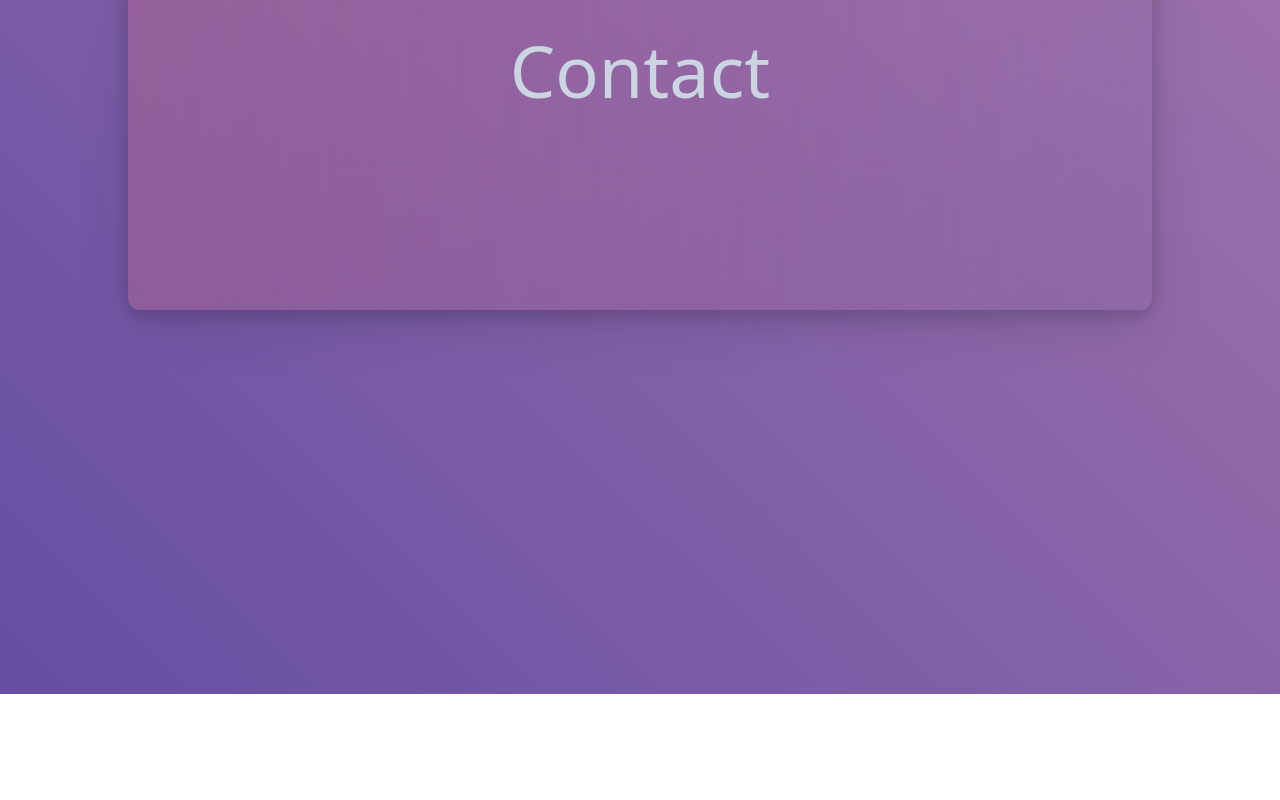
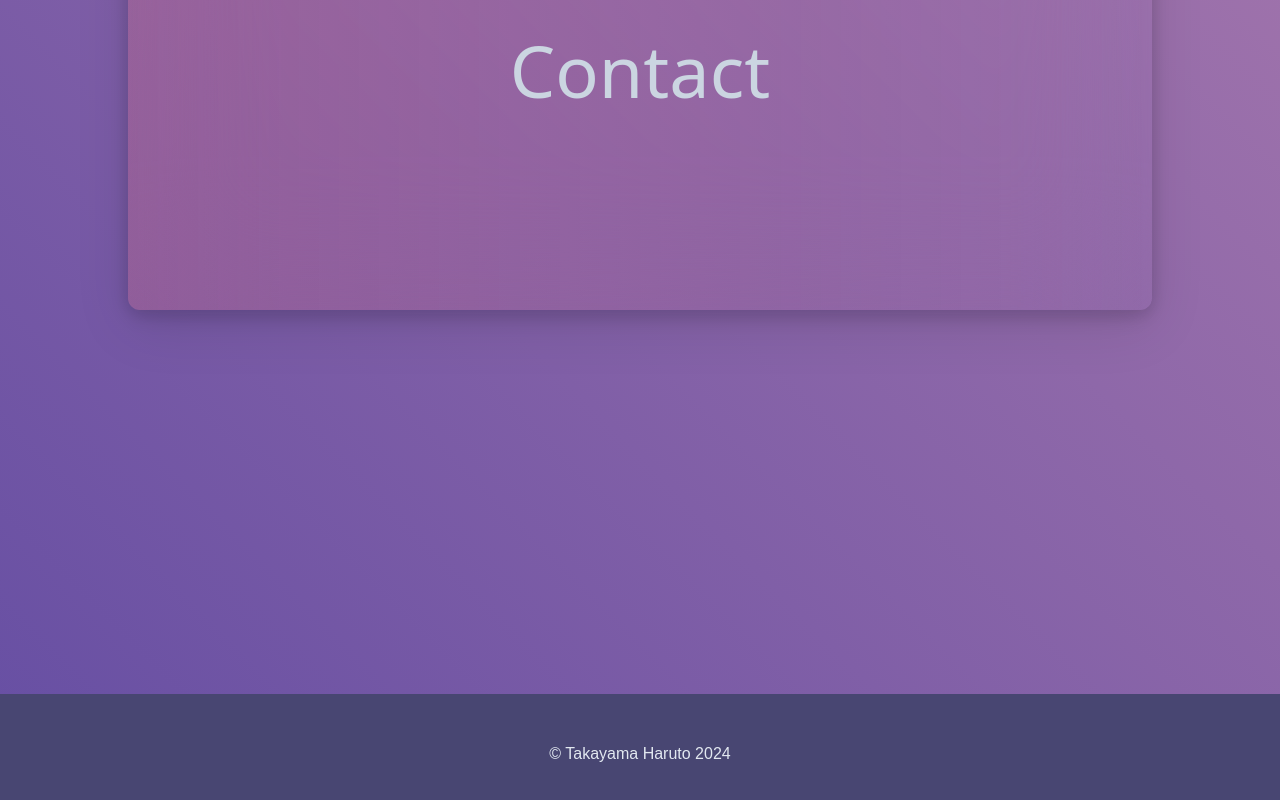
Before and after one commit to TkymHrt/TkymHrt-Portfolio, a React (Vite) app: page / in a window 1280 px wide. Shown: the part 2254-3054 px from the top of the page. Before the commit the page ends 2948 px from the top, so only its background shows below. Built offline with nearby package versions, Linux system fonts and the light colour scheme.

Commit message:
[feat] フッターを追加

```diff
--- /dev/null
+++ b/src/components/footer/footer.tsx
@@ -0,0 +1,9 @@
+const Footer = () => {
+	return (
+		<footer className="w-screen h-[15vh] flex justify-center items-center bg-[#484672]">
+			<p className="font-Noto text-slate-200">&copy; Takayama Haruto 2024</p>
+		</footer>
+	);
+};
+
+export default Footer;
--- a/src/index.tsx
+++ b/src/index.tsx
@@ -5,6 +5,7 @@ import Header from "./components/header/header.tsx";
 import ParticleBackground from "./components/particle/particle.tsx";
 import ScrollProgressIndicator from "./components/scrollProgressIndicator/scrollProgressIndicator.tsx";
 import "./index.css";
+import Footer from "./components/footer/footer.tsx";
 
 const rootElement = document.getElementById("root");
 
@@ -15,6 +16,7 @@ if (rootElement) {
 			<ScrollProgressIndicator />
 			<ParticleBackground />
 			<App />
+			<Footer />
 		</React.StrictMode>,
 	);
 } else {
```
